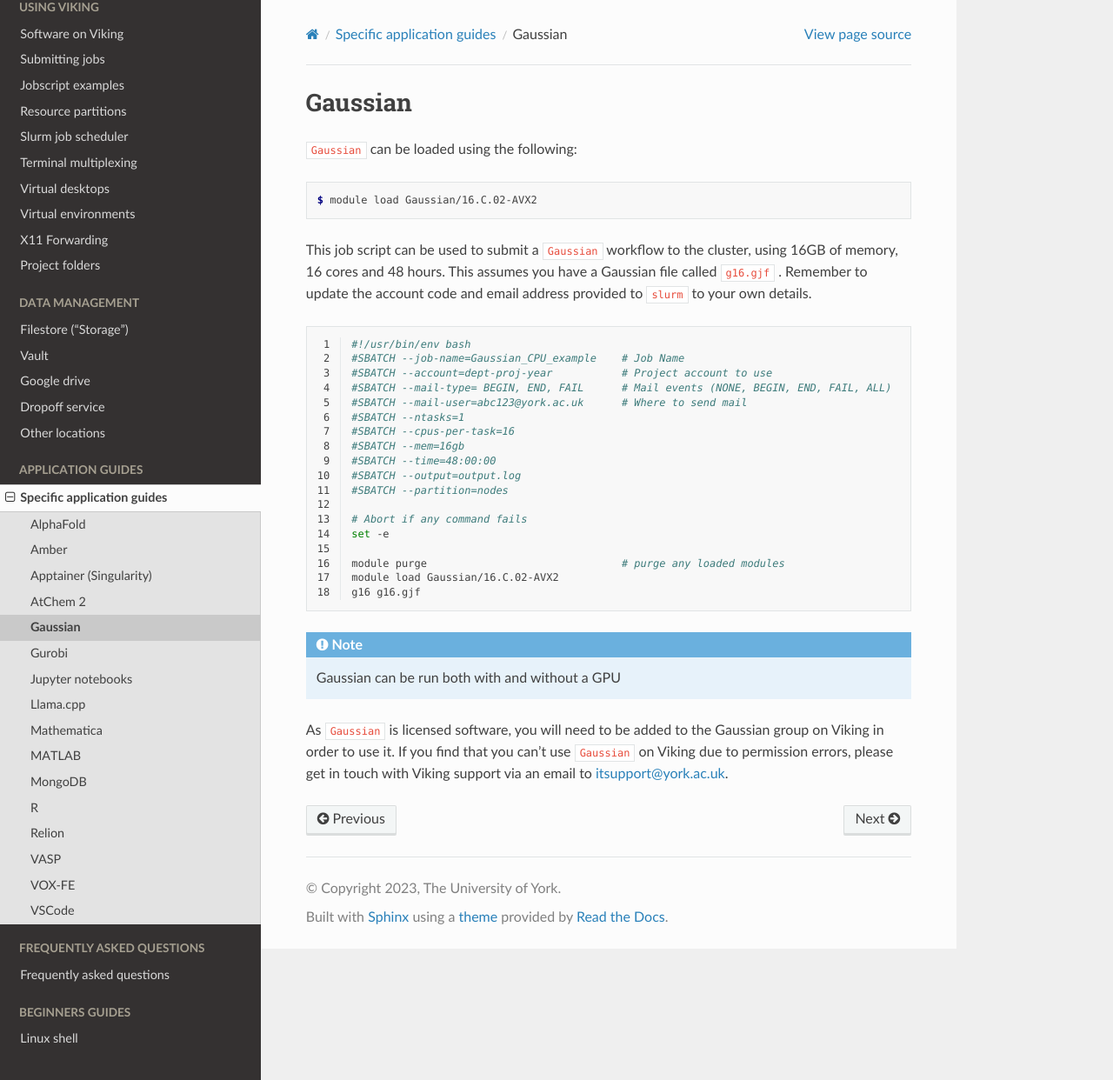
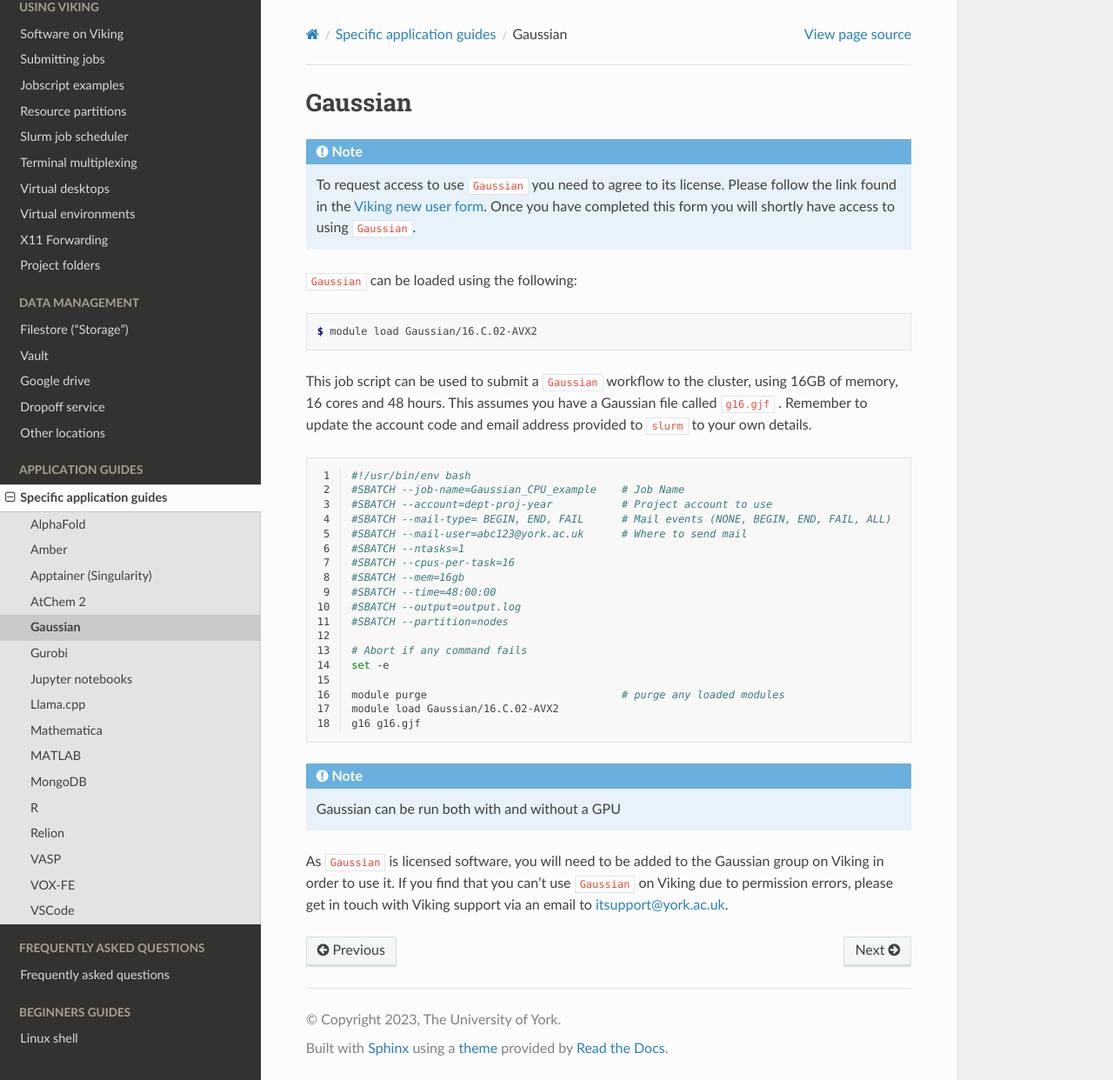
Before and after one commit to university-of-york/research-it-documentation, a Sphinx documentation site: the page built from docs/source/applications/gaussin.rst, in a window 1280 px wide and 1242 px high. Shown: the whole window at 87% size. Built offline with Sphinx 7.4.7 and the Read the Docs theme 3.1.0, drawn with Linux system fonts in a browser that asks for light colours.

Commit message:
add gaussian licence link

```diff
--- a/docs/source/applications/gaussin.rst
+++ b/docs/source/applications/gaussin.rst
@@ -1,5 +1,9 @@
 Gaussian
 ========
+
+.. note::
+
+    To request access to use ``Gaussian`` you need to agree to its license. Please follow the link found in the `Viking new user form <https://docs.google.com/forms/d/e/1FAIpQLSfXkL10ypU6EQCBB2jS5oDwTpRMo77ppl7dvdbLnXm5zrKR7Q/viewform>`_. Once you have completed this form you will shortly have access to using ``Gaussian``.
 
 ``Gaussian`` can be loaded using the following:
 
```
